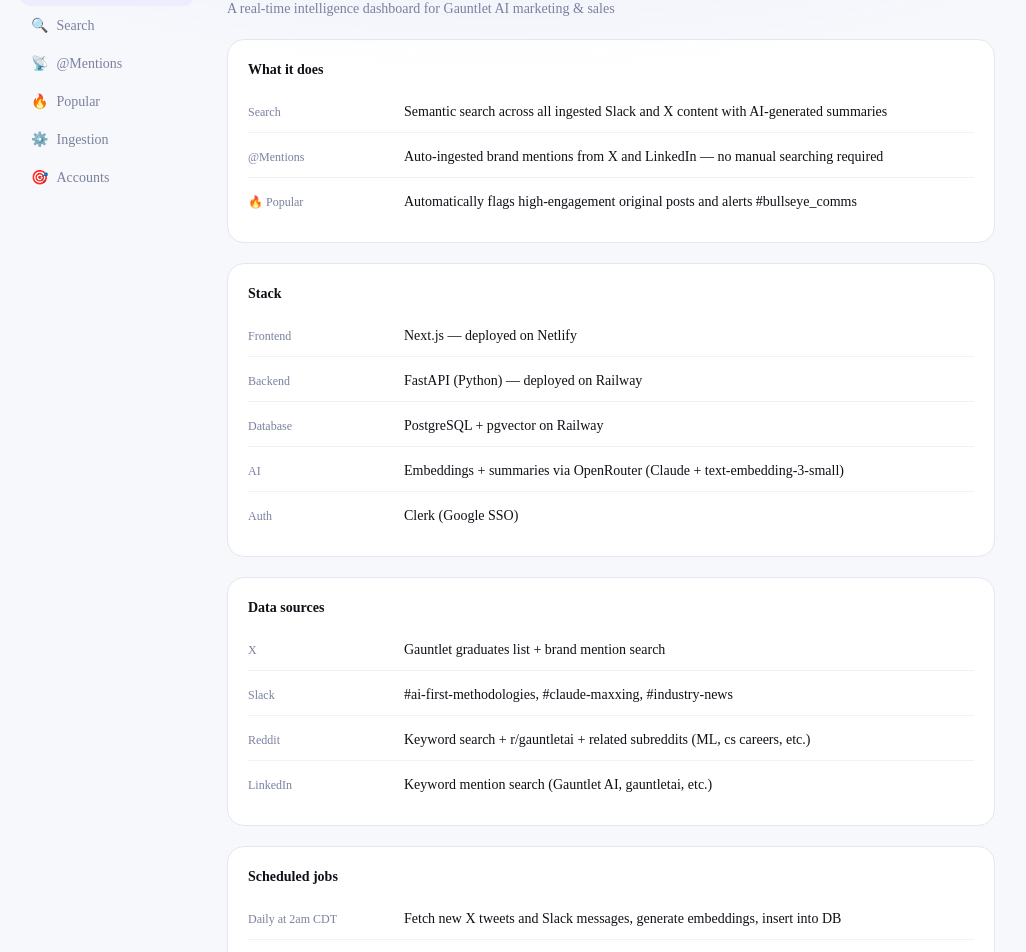
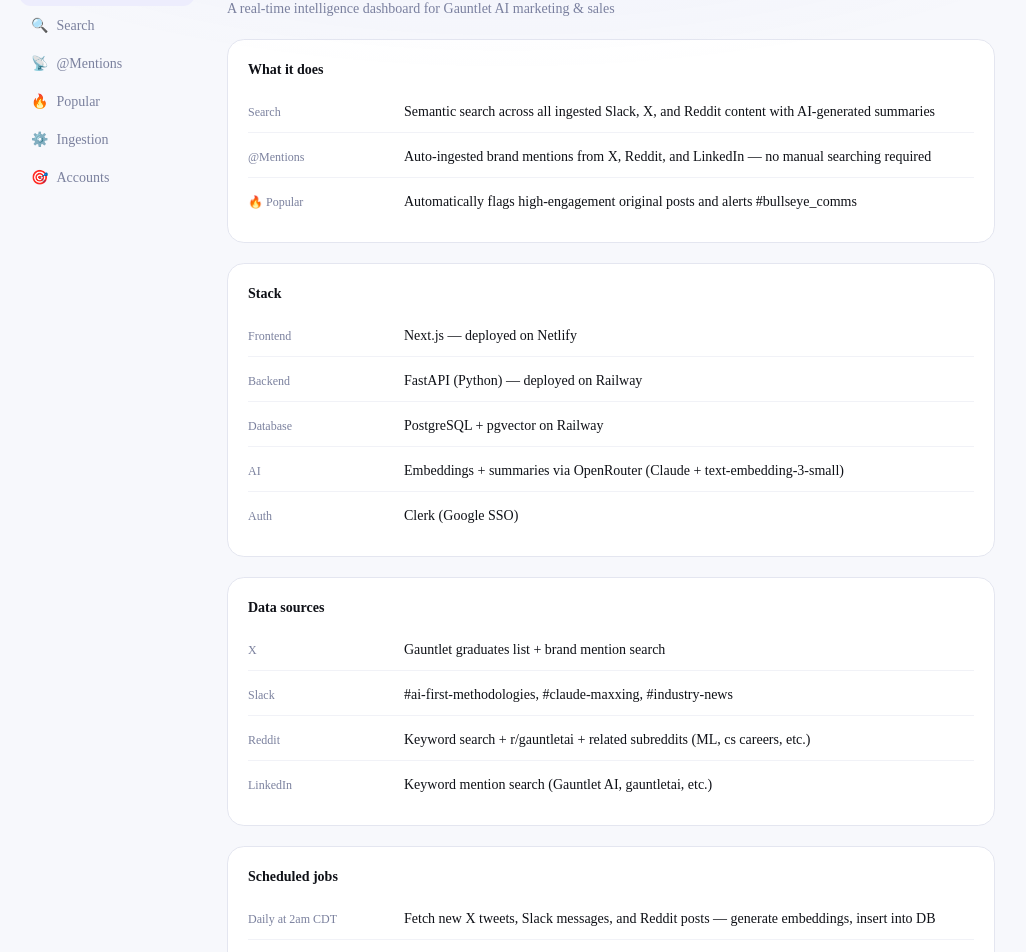
Before and after one commit to bullseyegauntlet/marketing-command-center, a Next.js app in the folder frontend/: page /docs in a window 1280 px wide. Shown: the part 126-1078 px from the top of the page, without its empty margins (133-1159 px from the left). Built offline with nearby package versions, Linux system fonts and the light colour scheme; no server answers.

Commit message:
docs: sync with Reddit additions (search, mentions, popular thresholds, schedules)

```diff
--- a/frontend/app/docs/page.tsx
+++ b/frontend/app/docs/page.tsx
@@ -69,8 +69,8 @@
               <p className="text-sm text-muted-foreground mt-1">A real-time intelligence dashboard for Gauntlet AI marketing & sales</p>
             </div>
             <Card title="What it does">
-              <Row label="Search" value="Semantic search across all ingested Slack and X content with AI-generated summaries" />
-              <Row label="@Mentions" value="Auto-ingested brand mentions from X and LinkedIn — no manual searching required" />
+              <Row label="Search" value="Semantic search across all ingested Slack, X, and Reddit content with AI-generated summaries" />
+              <Row label="@Mentions" value="Auto-ingested brand mentions from X, Reddit, and LinkedIn — no manual searching required" />
               <Row label="🔥 Popular" value="Automatically flags high-engagement original posts and alerts #bullseye_comms" />
 
             </Card>
@@ -88,7 +88,7 @@
               <Row label="LinkedIn" value="Keyword mention search (Gauntlet AI, gauntletai, etc.)" />
             </Card>
             <Card title="Scheduled jobs">
-              <Row label="Daily at 2am CDT" value="Fetch new X tweets and Slack messages, generate embeddings, insert into DB" />
+              <Row label="Daily at 2am CDT" value="Fetch new X tweets, Slack messages, and Reddit posts — generate embeddings, insert into DB" />
               <Row label="Daily at 8am UTC" value="LinkedIn keyword search for brand mentions" />
               <Row label="Every 4 hours" value="Re-check engagement metrics on recent posts, flag newly popular content" />
             </Card>
@@ -100,7 +100,7 @@
           <div className="space-y-5">
             <div>
               <h1 className="text-2xl font-semibold text-foreground">Search</h1>
-              <p className="text-sm text-muted-foreground mt-1">Ask anything about your Slack channels and X posts</p>
+              <p className="text-sm text-muted-foreground mt-1">Ask anything about your Slack channels, X posts, and Reddit threads</p>
             </div>
             <Card title="How it works">
               <Row label="Query" value="Natural language — ask questions, use platform names, reference time ranges" />
@@ -117,7 +117,7 @@
           <div className="space-y-5">
             <div>
               <h1 className="text-2xl font-semibold text-foreground">@Mentions</h1>
-              <p className="text-sm text-muted-foreground mt-1">People talking about Gauntlet AI across X and LinkedIn</p>
+              <p className="text-sm text-muted-foreground mt-1">People talking about Gauntlet AI across X, Reddit, and LinkedIn</p>
             </div>
             <Card title="How it works">
               <Row label="X" value='Brand mention search runs daily — finds posts matching "Gauntlet AI", @GauntletAI, or gauntletai. Retweets excluded.' />
@@ -148,9 +148,11 @@
               <Row label="X reposts" value="> 50" />
               <Row label="X replies" value="> 50" />
               <Row label="Slack thread replies" value="> 20" />
+              <Row label="Reddit upvotes" value="> 100" />
+              <Row label="Reddit comments" value="> 50" />
             </Card>
             <Card title="Filters">
-              <Row label="Platform" value="All / X / Slack" />
+              <Row label="Platform" value="All / X / Slack / Reddit" />
               <Row label="Time range" value="7 days / 30 days / All time" />
               <Row label="Sort" value="Most recently flagged first" />
             </Card>
```
